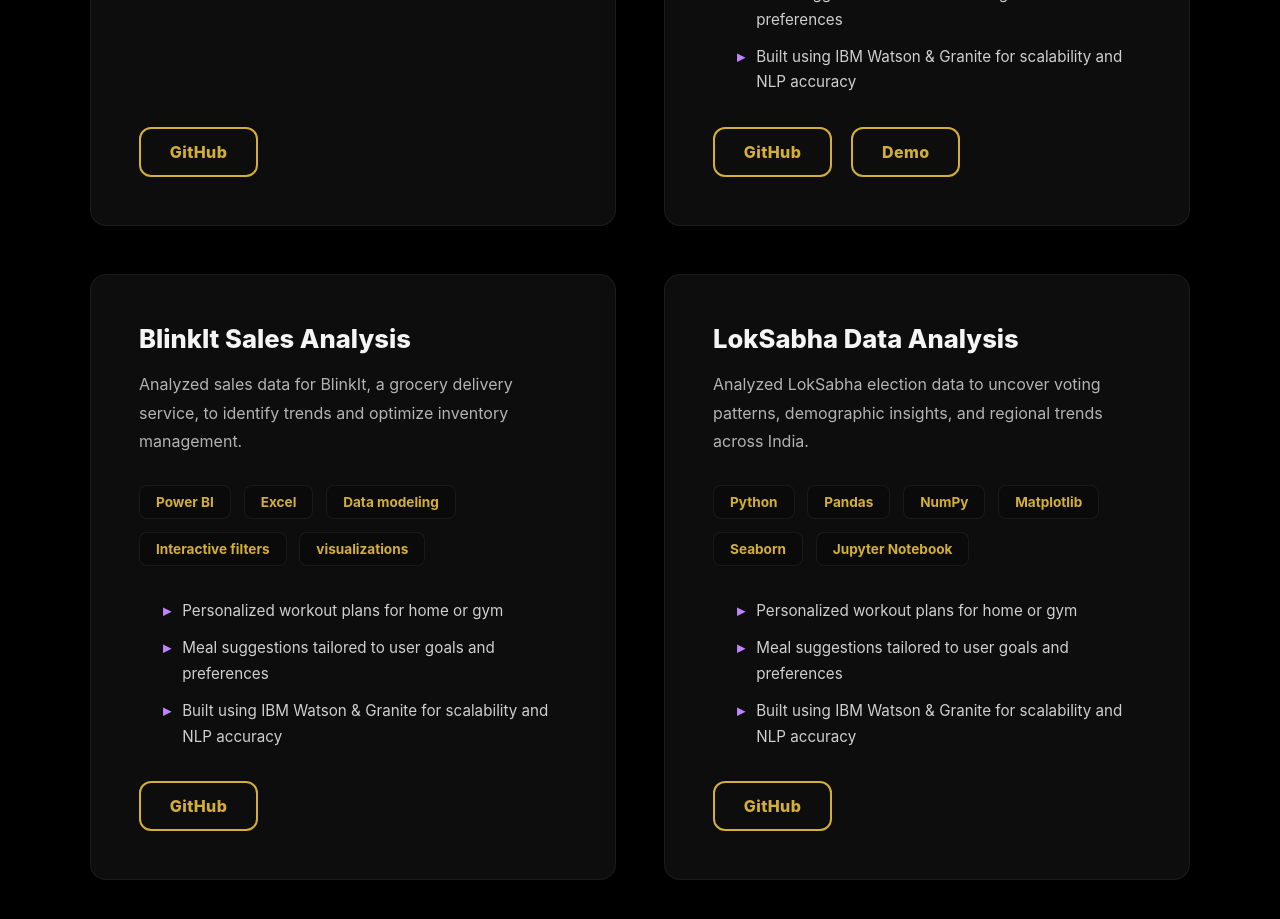
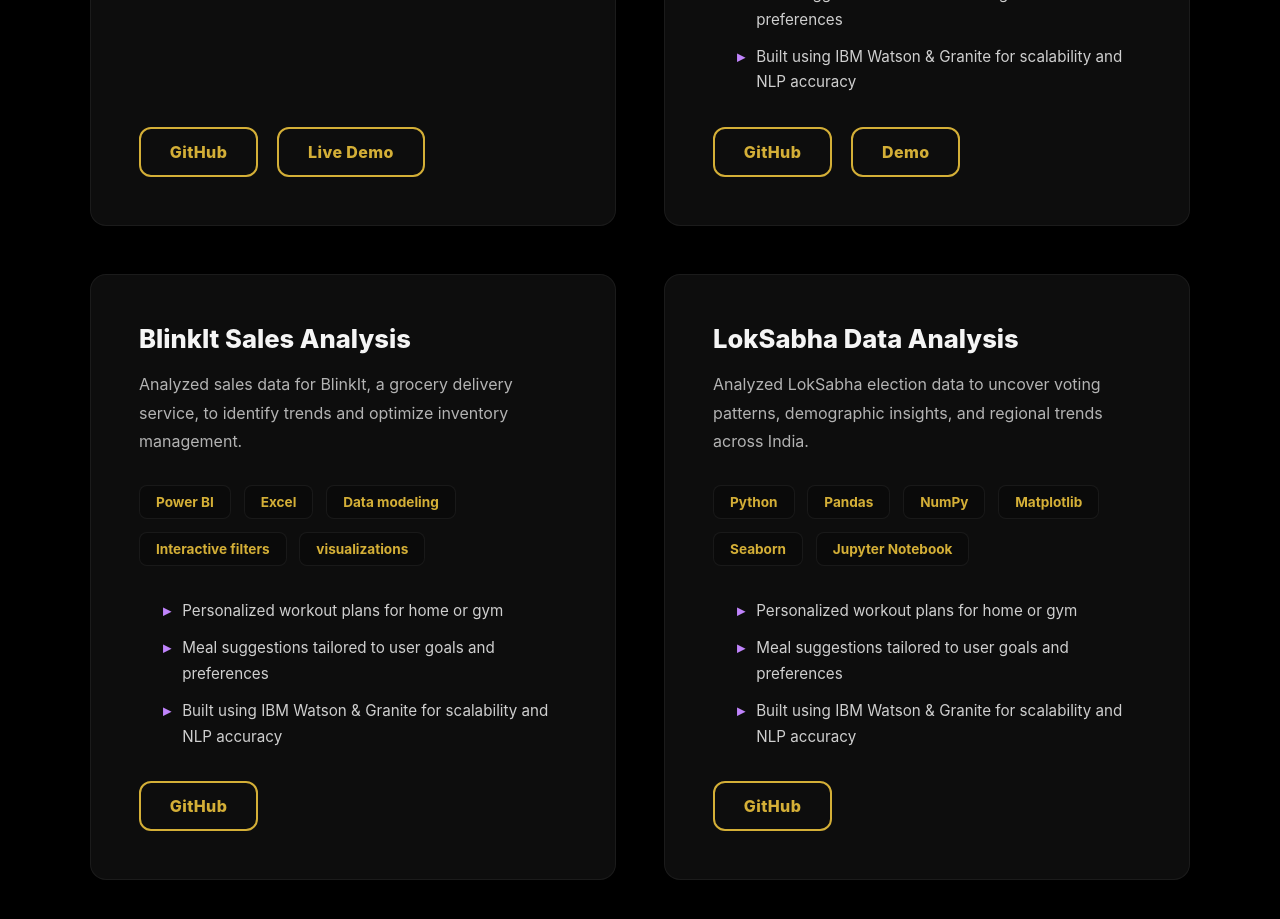
Before and after one commit to RudraBhagat/Portfolio, a React (Create React App) app in the folder frontend/: page /projects in a window 1280 px wide. Shown: the part 1500-2419 px from the top of the page. Built offline with nearby package versions, Linux system fonts and the light colour scheme.

Commit message:
adding live demo

```diff
--- a/frontend/src/pages/Projects.js
+++ b/frontend/src/pages/Projects.js
@@ -107,7 +107,7 @@
 
           <div className="project-links">
             <a href="https://github.com/RudraBhagat/Electric_Car_Sales" target="_blank" rel="noreferrer">GitHub</a>
-            {/* <a href="https://electric-car-sales.streamlit.app/" target="_blank" rel="noreferrer">Live Demo</a> */}
+            <a href="https://electric-car-sales.streamlit.app/" target="_blank" rel="noreferrer">Live Demo</a>
           </div>
         </div>
 
```
